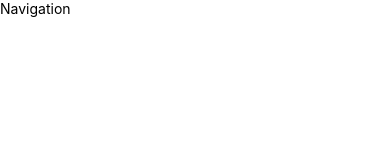
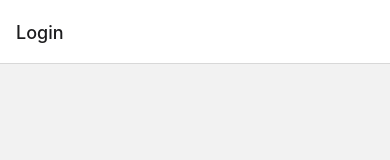
Before and after one commit to jhj2713/community-app, a React Native app in the folder frontend/: screen /Login in a window 390 px wide. Shown: the top 160 px of the page. Built offline with nearby package versions, Linux system fonts and the light colour scheme.

Commit message:
Add: AuthStack and Login
Add AuthStack in Navigations and Login in Screens

```diff
--- /dev/null
+++ b/frontend/src/navigations/AuthStack.js
@@ -0,0 +1,15 @@
+import React from "react";
+import { createStackNavigator } from "@react-navigation/stack";
+import { Login } from "../screens";
+
+const Stack = createStackNavigator();
+
+const AuthStack = () => {
+  return (
+    <Stack.Navigator>
+      <Stack.Screen name="Login" component={Login} />
+    </Stack.Navigator>
+  );
+};
+
+export default AuthStack;
--- a/frontend/src/navigations/index.js
+++ b/frontend/src/navigations/index.js
@@ -1,8 +1,13 @@
 import React from "react";
-import { Text } from "react-native";
+import { NavigationContainer } from "@react-navigation/native";
+import AuthStack from "./AuthStack";
 
 const Navigation = () => {
-  return <Text>Navigation</Text>;
+  return (
+    <NavigationContainer>
+      <AuthStack />
+    </NavigationContainer>
+  );
 };
 
 export default Navigation;
--- /dev/null
+++ b/frontend/src/screens/Login.js
@@ -0,0 +1,7 @@
+import React from "react";
+
+const Login = () => {
+  return <></>;
+};
+
+export default Login;
--- /dev/null
+++ b/frontend/src/screens/index.js
@@ -0,0 +1,3 @@
+import Login from "./Login";
+
+export { Login };
```
Also changed, not shown: frontend/package.json (+7 -0 lines), 2 other files (tests, documents, lock files or other folders).
